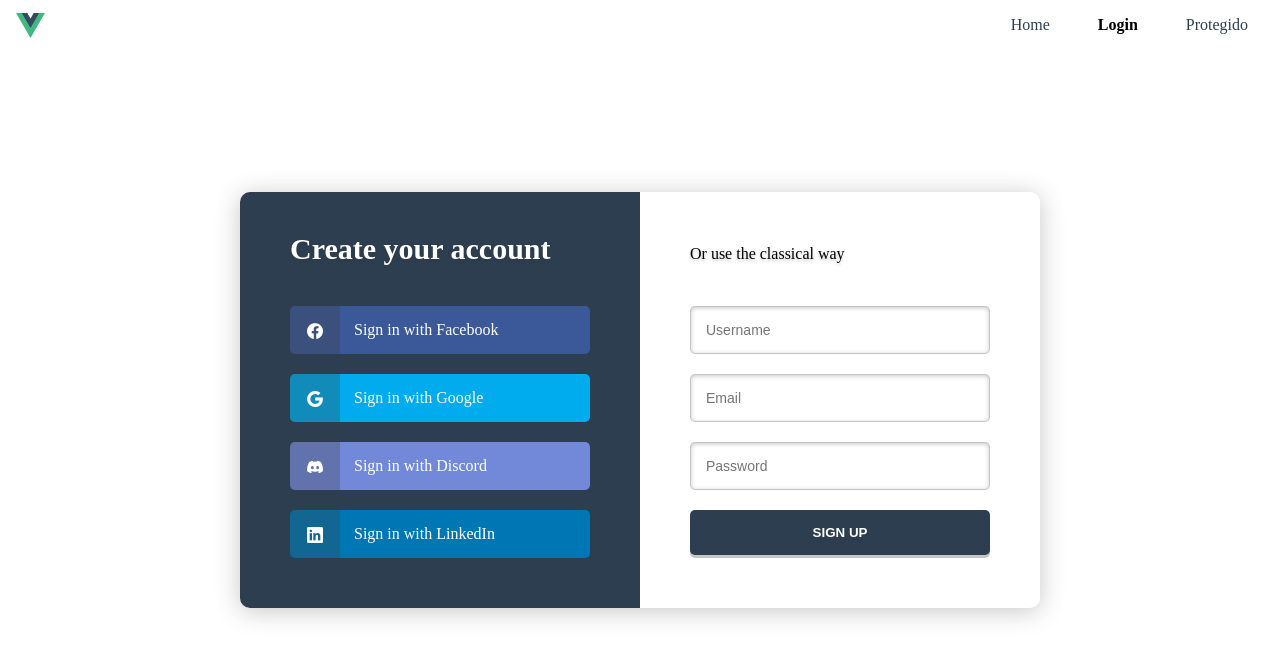
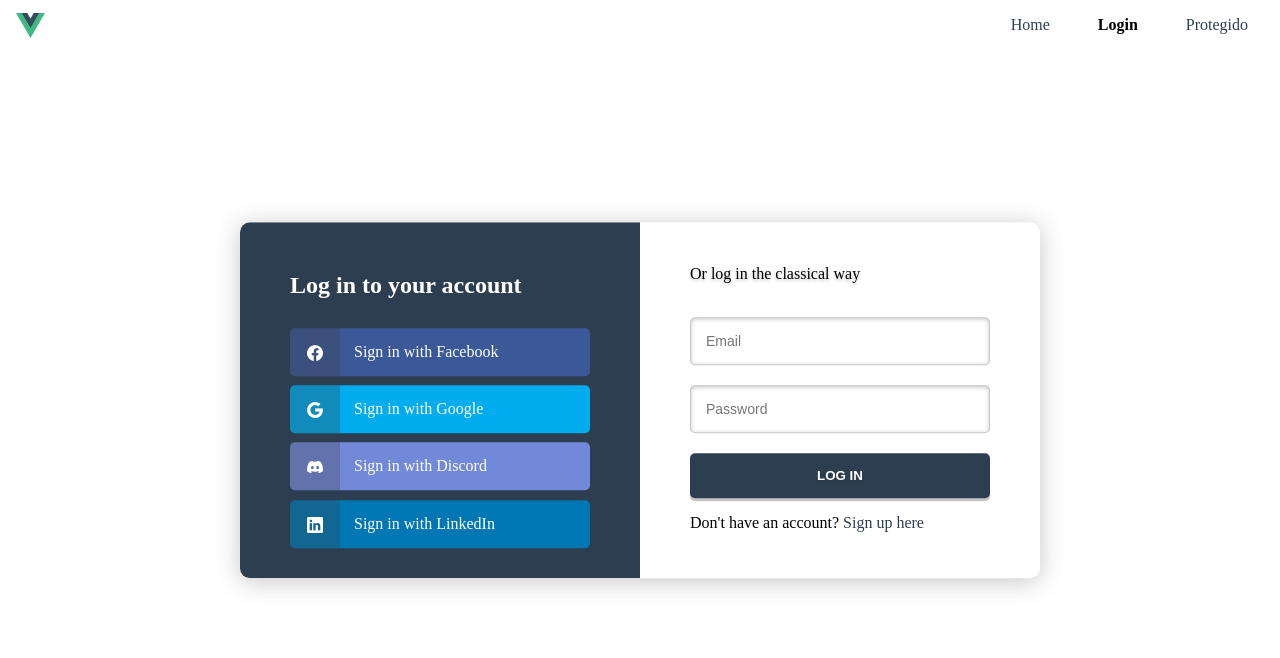
Before and after one commit to OugMontiel/hexagonal, a Vue app: page /login in a window 1280 px wide. Shown: the top 658 px of the page. Built offline with nearby package versions, Linux system fonts and the light colour scheme; no server answers.

Commit message:
feat: :sparkles: Echo y actualizado el login
Procedemos a modificar la ventana proibida

```diff
--- a/src/views/HomeView.vue
+++ b/src/views/HomeView.vue
@@ -33,7 +33,7 @@
 
 <style scoped>
 .home-container {
-  padding: 2rem;
+  padding: 1rem;
   text-align: center;
 }
 
--- a/src/views/Login.vue
+++ b/src/views/Login.vue
@@ -1,11 +1,12 @@
 <template>
   <div class="signup">
     <div class="signup-connect">
-      <h1>Create your account</h1>
+      <h2 v-if="!isSignUpMode">Log in to your account</h2>
+      <h2 v-else>Create your account</h2>
       <a href="#" class="btn btn-social btn-facebook">
         <i class="pi pi-facebook"></i> Sign in with Facebook
       </a>
-      <a :href="googleLoginUrl" class="btn btn-social btn-twitter">
+      <a :href="googleLoginUrl" class="btn btn-social btn-google">
         <i class="pi pi-google"></i> Sign in with Google
       </a>
       <a href="#" class="btn btn-social btn-discord">
@@ -15,10 +16,13 @@
         <i class="pi pi-linkedin"></i> Sign in with LinkedIn
       </a>
     </div>
+
     <div class="signup-classic">
-      <h2>Or use the classical way</h2>
-      <form @submit.prevent="signUp" class="form">
-        <fieldset class="username">
+      <h2 v-if="!isSignUpMode">Or log in the classical way</h2>
+      <h2 v-else>Or create your account the classical way</h2>
+
+      <form @submit.prevent="isSignUpMode ? signUp() : logIn()" class="form">
+        <fieldset class="username" v-if="isSignUpMode">
           <input type="text" v-model="username" placeholder="Username" />
         </fieldset>
         <fieldset class="email">
@@ -28,9 +32,18 @@
           <input type="password" v-model="password" placeholder="Password" />
         </fieldset>
         <button type="submit" class="btn" :disabled="!isFormValid">
-          Sign up
+          {{ isSignUpMode ? 'Sign up' : 'Log in' }}
         </button>
       </form>
+
+      <div class="toggle-auth">
+        <p v-if="!isSignUpMode">Don't have an account?
+          <a href="#" @click.prevent="isSignUpMode = true">Sign up here</a>
+        </p>
+        <p v-else>Already have an account?
+          <a href="#" @click.prevent="isSignUpMode = false">Log in here</a>
+        </p>
+      </div>
     </div>
   </div>
 </template>
@@ -42,55 +55,52 @@ export default {
       username: '',
       email: '',
       password: '',
+      isSignUpMode: false, // Variable para alternar entre login y registro
       googleLoginUrl: `https://${import.meta.env.VITE_EXPRESS_HOST}:${import.meta.env.VITE_EXPRESS_PORT}/auth/google`, // Ajusta esta URL
     };
   },
   computed: {
     isFormValid() {
-      // Verificamos que los tres campos estén llenos
-      return this.username && this.email && this.password;
+      // Verificamos que el formulario es válido. Para registro, se requiere username
+      return this.email && this.password && (this.isSignUpMode ? this.username : true);
     },
   },
   methods: {
-    async signUp() {
+    async signUpOrLogIn() {
       try {
-        // console.log('Host:', import.meta.env.VITE_EXPRESS_HOST);
-        // console.log('Port:', import.meta.env.VITE_EXPRESS_PORT);
+        const url = `https://${import.meta.env.VITE_EXPRESS_HOST}:${import.meta.env.VITE_EXPRESS_PORT}/auth/sessionLogin`;
+        const body = {
+          email: this.email,
+          password: this.password,
+        };
+
+        // Si está en modo registro, añadimos el nombre de usuario
+        if (this.isSignUpMode) {
+          body.nick = this.username;
+        }
 
         // Enviamos la solicitud POST con el cuerpo JSON
-        const response = await fetch(
-          `https://${import.meta.env.VITE_EXPRESS_HOST}:${import.meta.env.VITE_EXPRESS_PORT}/auth/sessionLogin`,
-          {
-            method: 'POST',
-            credentials: 'include', // Esto permite que se envíen cookies en la solicitud
-            headers: {
-              'Content-Type': 'application/json',
-            },
-            body: JSON.stringify({
-              nick: this.username, // Mapeamos el "username" al "nick" que espera el backend
-              email: this.email,
-              password: this.password,
-            }),
-          }
-        );
+        const response = await fetch(url, {
+          method: 'POST',
+          credentials: 'include', // Esto permite que se envíen cookies en la solicitud
+          headers: {
+            'Content-Type': 'application/json',
+          },
+          body: JSON.stringify(body),
+        });
 
-        // Parseamos la respuesta
         const data = await response.json();
 
-        // console.log('response.data', data);
-
         if (response.ok) {
-          // Manejo del éxito (redireccionar, mostrar mensaje, etc.)
-          console.log('Login successful:', data);
-          // Puedes guardar el token en localStorage o redirigir a otra página
+          console.log(`${this.isSignUpMode ? 'Signup' : 'Login'} successful:`, data);
+          // Manejo del éxito (guardar token, redireccionar, etc.)
         } else {
-          // Manejo del error
-          console.error('Login failed:', data.message);
-          alert('Login failed: ' + data.message);
+          console.error(`${this.isSignUpMode ? 'Signup' : 'Login'} failed:`, data.message);
+          alert(`${this.isSignUpMode ? 'Signup' : 'Login'} failed: ` + data.message);
         }
       } catch (error) {
         console.error('Error:', error);
-        alert('An error occurred during login');
+        alert(`An error occurred during ${this.isSignUpMode ? 'signup' : 'login'}`);
       }
     },
   },
@@ -133,6 +143,9 @@ body {
 .signup-classic {
   width: 50%;
   padding: 30px 50px;
+  display: flex;
+  flex-direction: column;
+  justify-content: space-between;
 }
 
 .signup-connect {
@@ -140,9 +153,6 @@ body {
   color: var(--vt-c-white); /* Texto blanco */
 
   h1 {
-    font-size: 30px;
-    margin-top: 10px;
-    margin-bottom: 40px;
     text-shadow: 0 2px 3px var(--vt-c-divider-light-1); /* Sombra ligera */
   }
 }
@@ -150,8 +160,6 @@ body {
 .signup-classic h2 {
   font-size: 16px;
   font-weight: normal;
-  margin-top: 23px;
-  margin-bottom: 43px;
   text-shadow: 0 2px 3px var(--vt-c-divider-light-1); /* Sombra ligera */
 }
 
@@ -160,7 +168,6 @@ body {
   background: var(--vt-c-indigo); /* Fondo índigo */
   color: var(--vt-c-white); /* Texto blanco */
   text-decoration: none;
-  margin: 20px 0;
   padding: 15px 15px;
   border-radius: 5px;
   position: relative;
@@ -189,7 +196,7 @@ body {
   background-color: #3b5998;
 }
 
-.btn-twitter {
+.btn-google {
   background-color: #00aced;
 }
 
```
